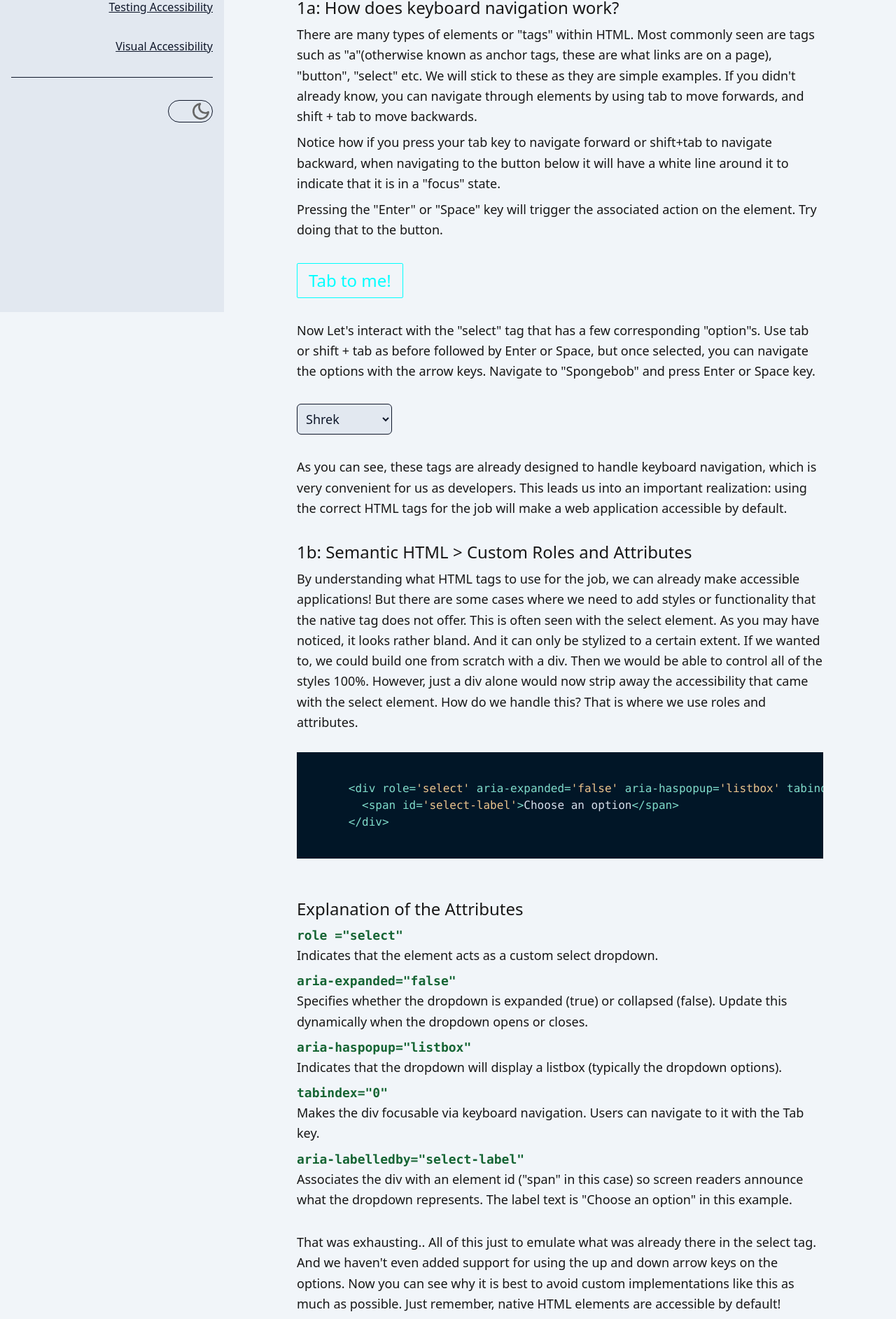
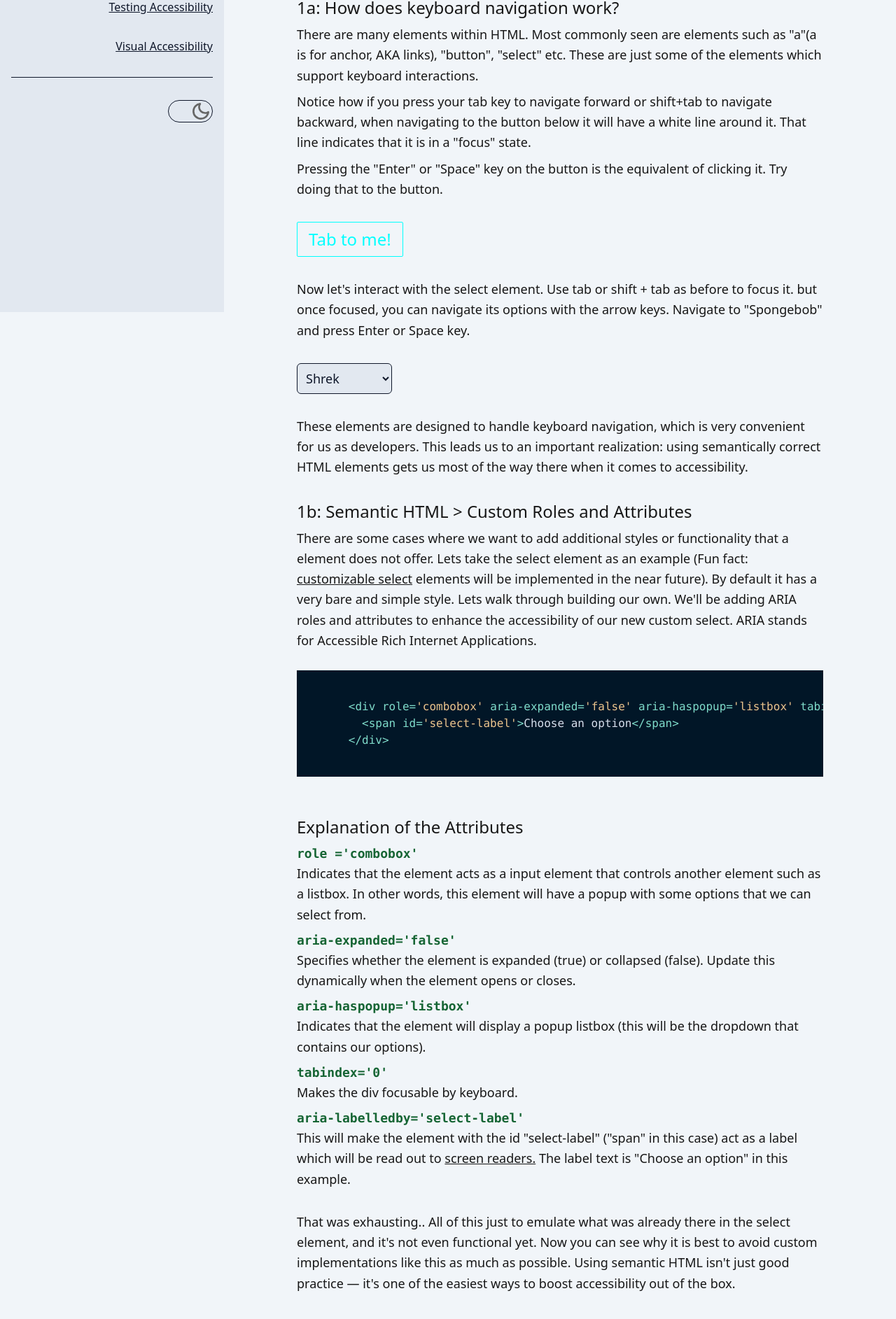
Before and after one commit to joayo13/w3bdojo, a SvelteKit app: page /lessons/lesson-1 in a window 1280 px wide. Shown: the part 354-2239 px from the top of the page at 70% size. Built offline with nearby package versions, Linux system fonts and the light colour scheme.

Commit message:
improved lesson 1 grammar and made it more concise

```diff
--- a/src/routes/+layout.svelte
+++ b/src/routes/+layout.svelte
@@ -4,6 +4,7 @@
 	import { slide } from 'svelte/transition';
 	import { quintOut } from 'svelte/easing';
 	import GlobalNotifications from '$lib/components/GlobalNotifications.svelte';
+	import logo from '/logo.png';
 	let darkMode = $state(false);
 	let mobileNavLinksVisible = $state(false);
 	let { children } = $props();
@@ -45,7 +46,10 @@
 <nav
 	class="fixed z-10 flex h-16 w-full items-center justify-between bg-slate-50 px-2 text-slate-900 shadow-sm dark:bg-slate-950 dark:text-slate-200"
 >
-	<a href="/" class="font-mono text-xl font-bold no-underline">W3b Dojo</a>
+	<span class="flex items-center gap-2">
+		<img src={logo} class="w-8" alt="w3b dojo logo" />
+		<a href="/" class="font-mono text-xl font-bold no-underline">W3b Dojo</a>
+	</span>
 	<button
 		onclick={toggleMobileNavLinks}
 		class="flex h-10 w-10 flex-col justify-evenly md:hidden"
--- a/src/routes/lessons/lesson-1/+page.svelte
+++ b/src/routes/lessons/lesson-1/+page.svelte
@@ -32,24 +32,23 @@
 <p class="mt-8">
 	Getting keyboard navigation right not only assists people with motor and visual disabilities, but
 	also power-users! It's a must have on any website and this lesson will introduce you to how you
-	can use your keyboard to navigate, and the native HTML elements we can use with keyboard support
-	built in.
+	can use your keyboard to navigate, and the HTML elements we can use with keyboard support built
+	in.
 </p>
 <h2 class="mt-8 text-2xl">1a: How does keyboard navigation work?</h2>
 <p class="mt-2">
-	There are many types of elements or "tags" within HTML. Most commonly seen are tags such as
-	"a"(otherwise known as anchor tags, these are what links are on a page), "button", "select" etc.
-	We will stick to these as they are simple examples. If you didn't already know, you can navigate
-	through elements by using tab to move forwards, and shift + tab to move backwards.
+	There are many elements within HTML. Most commonly seen are elements such as "a"(a is for anchor,
+	AKA links), "button", "select" etc. These are just some of the elements which support keyboard
+	interactions.
 </p>
 <p class="mt-2">
 	Notice how if you press your tab key to navigate forward or shift+tab to navigate backward, when
-	navigating to the button below it will have a white line around it to indicate that it is in a
-	"focus" state.
+	navigating to the button below it will have a white line around it. That line indicates that it is
+	in a "focus" state.
 </p>
 <p class="mt-2">
-	Pressing the "Enter" or "Space" key will trigger the associated action on the element. Try doing
-	that to the button.
+	Pressing the "Enter" or "Space" key on the button is the equivalent of clicking it. Try doing that
+	to the button.
 </p>
 <button
 	onclick={() => {
@@ -65,9 +64,9 @@
 	</div>
 </button>
 <p>
-	Now Let's interact with the "select" tag that has a few corresponding "option"s. Use tab or shift
-	+ tab as before followed by Enter or Space, but once selected, you can navigate the options with
-	the arrow keys. Navigate to "Spongebob" and press Enter or Space key.
+	Now let's interact with the select element. Use tab or shift + tab as before to focus it. but once
+	focused, you can navigate its options with the arrow keys. Navigate to "Spongebob" and press Enter
+	or Space key.
 </p>
 <div class="w-fit">
 	<select
@@ -86,24 +85,24 @@
 	</div>
 </div>
 <p>
-	As you can see, these tags are already designed to handle keyboard navigation, which is very
-	convenient for us as developers. This leads us into an important realization: using the correct
-	HTML tags for the job will make a web application accessible by default.
+	These elements are designed to handle keyboard navigation, which is very convenient for us as
+	developers. This leads us to an important realization: using semantically correct HTML elements
+	gets us most of the way there when it comes to accessibility.
 </p>
 <h2 class="mt-8 text-2xl">1b: Semantic HTML > Custom Roles and Attributes</h2>
 <p class="mt-2">
-	By understanding what HTML tags to use for the job, we can already make accessible applications!
-	But there are some cases where we need to add styles or functionality that the native tag does not
-	offer. This is often seen with the select element. As you may have noticed, it looks rather bland.
-	And it can only be stylized to a certain extent. If we wanted to, we could build one from scratch
-	with a div. Then we would be able to control all of the styles 100%. However, just a div alone
-	would now strip away the accessibility that came with the select element. How do we handle this?
-	That is where we use roles and attributes.
+	There are some cases where we want to add additional styles or functionality that a element does
+	not offer. Lets take the select element as an example (Fun fact: <a
+		href="https://developer.mozilla.org/en-US/docs/Learn_web_development/Extensions/Forms/Customizable_select"
+		>customizable select</a
+	> elements will be implemented in the near future). By default it has a very bare and simple style.
+	Lets walk through building our own. We'll be adding ARIA roles and attributes to enhance the accessibility
+	of our new custom select. ARIA stands for Accessible Rich Internet Applications.
 </p>
 
 <CodeBlock
 	language="html"
-	code="<div role='select' aria-expanded='false' aria-haspopup='listbox' tabindex='0' aria-labelledby='select-label'>
+	code="<div role='combobox' aria-expanded='false' aria-haspopup='listbox' tabindex='0' aria-labelledby='select-label'>
 	    <span id='select-label'>Choose an option</span>
 	  </div>"
 />
@@ -111,41 +110,48 @@
 <h3 class="text-2xl">Explanation of the Attributes</h3>
 <ol class="mt-2 flex flex-col gap-2">
 	<li>
-		<h4 class="font-mono font-bold text-green-800 dark:text-green-500">role ="select"</h4>
-		<p>Indicates that the element acts as a custom select dropdown.</p>
-	</li>
-	<li>
-		<h4 class="font-mono font-bold text-green-800 dark:text-green-500">aria-expanded="false"</h4>
+		<h4 class="font-mono font-bold text-green-800 dark:text-green-500">role ='combobox'</h4>
 		<p>
-			Specifies whether the dropdown is expanded (true) or collapsed (false). Update this
-			dynamically when the dropdown opens or closes.
+			Indicates that the element acts as a input element that controls another element such as a
+			listbox. In other words, this element will have a popup with some options that we can select
+			from.
 		</p>
 	</li>
 	<li>
-		<h4 class="font-mono font-bold text-green-800 dark:text-green-500">aria-haspopup="listbox"</h4>
-		<p>Indicates that the dropdown will display a listbox (typically the dropdown options).</p>
-	</li>
-	<li>
-		<h4 class="font-mono font-bold text-green-800 dark:text-green-500">tabindex="0"</h4>
+		<h4 class="font-mono font-bold text-green-800 dark:text-green-500">aria-expanded='false'</h4>
 		<p>
-			Makes the div focusable via keyboard navigation. Users can navigate to it with the Tab key.
+			Specifies whether the element is expanded (true) or collapsed (false). Update this dynamically
+			when the element opens or closes.
 		</p>
 	</li>
 	<li>
+		<h4 class="font-mono font-bold text-green-800 dark:text-green-500">aria-haspopup='listbox'</h4>
+		<p>
+			Indicates that the element will display a popup listbox (this will be the dropdown that
+			contains our options).
+		</p>
+	</li>
+	<li>
+		<h4 class="font-mono font-bold text-green-800 dark:text-green-500">tabindex='0'</h4>
+		<p>Makes the div focusable by keyboard.</p>
+	</li>
+	<li>
 		<h4 class="font-mono font-bold text-green-800 dark:text-green-500">
-			aria-labelledby="select-label"
+			aria-labelledby='select-label'
 		</h4>
 		<p>
-			Associates the div with an element id ("span" in this case) so screen readers announce what
-			the dropdown represents. The label text is "Choose an option" in this example.
+			This will make the element with the id "select-label" ("span" in this case) act as a label
+			which will be read out to <a
+				href="https://developer.mozilla.org/en-US/docs/Glossary/Screen_reader">screen readers.</a
+			> The label text is "Choose an option" in this example.
 		</p>
 	</li>
 </ol>
 <p class="mt-8">
-	That was exhausting.. All of this just to emulate what was already there in the select tag. And we
-	haven't even added support for using the up and down arrow keys on the options. Now you can see
-	why it is best to avoid custom implementations like this as much as possible. Just remember,
-	native HTML elements are accessible by default!
+	That was exhausting.. All of this just to emulate what was already there in the select element,
+	and it's not even functional yet. Now you can see why it is best to avoid custom implementations
+	like this as much as possible. Using semantic HTML isn't just good practice — it's one of the
+	easiest ways to boost accessibility out of the box.
 </p>
 <Quiz
 	><RadioGroup
```
